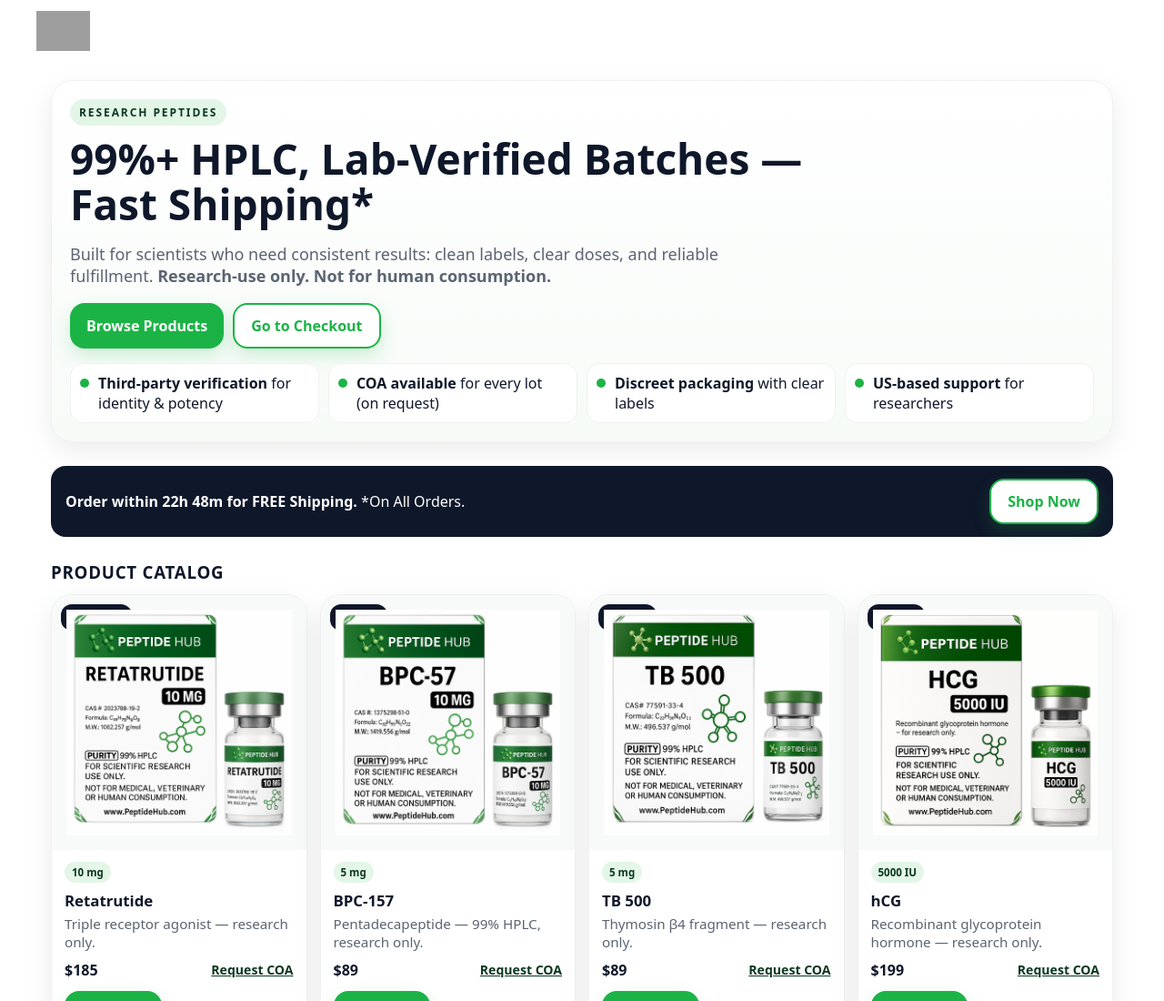
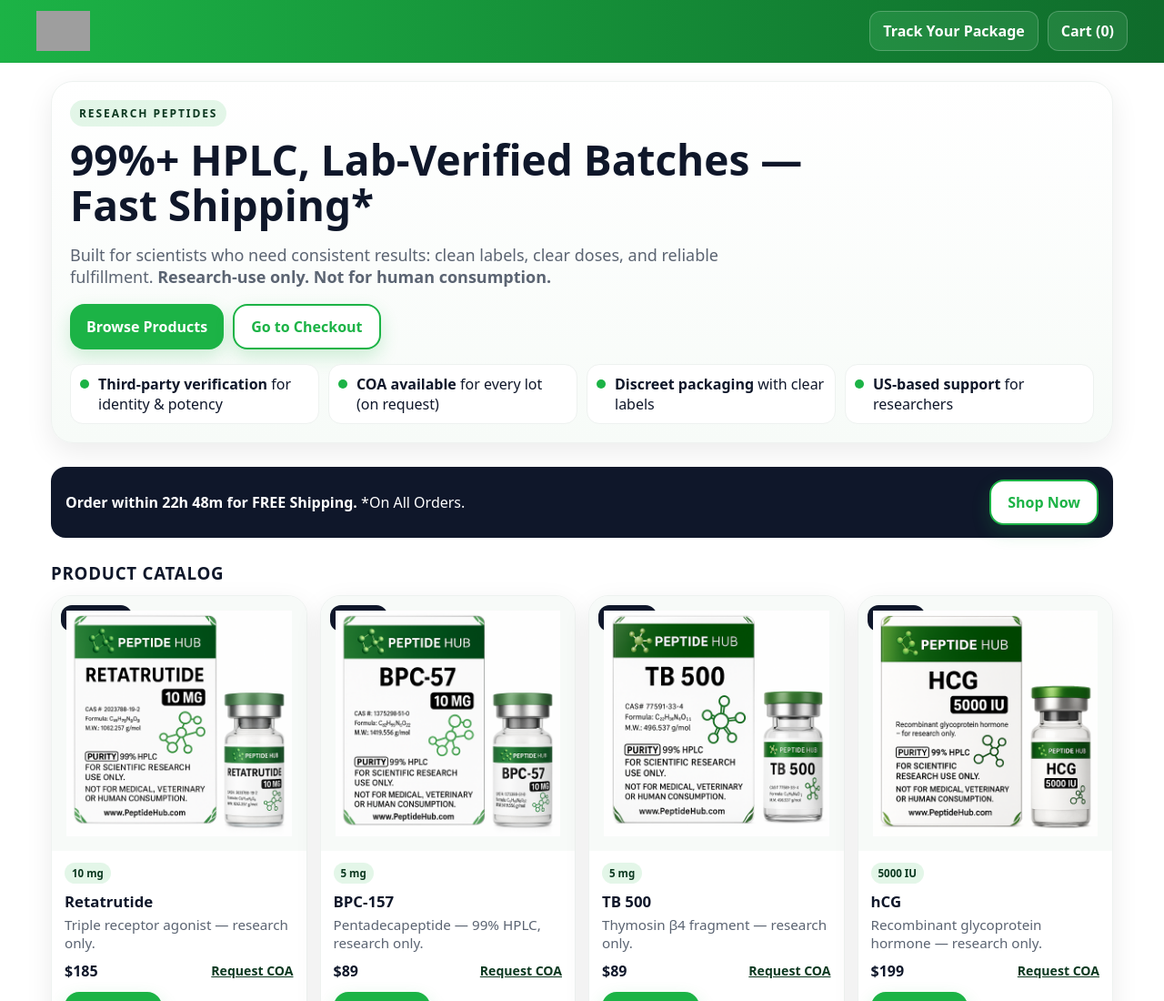
Before and after one commit to Mosescerva9/Peptide-Hub, a website: page html-pages/index.html in a window 1280 px wide. Shown: the top 1100 px of the page at 91% size. Drawn offline with Linux system fonts and the light colour scheme; grey boxes are pictures that could not be loaded.

Commit message:
index.html

```diff
--- a/html-pages/index.html
+++ b/html-pages/index.html
@@ -22,9 +22,17 @@
     a{text-decoration:none;color:inherit}
     img{max-width:100%;display:block}
     .container{max-width:1200px;margin:0 auto;padding:0 16px}
-    /* Header */
     /* --- Compact header with only Track + Cart, bigger logo --- */
-.header { /* keeps your existing gradient/sticky styles */ }
+    .header{
+      position: sticky;
+      top: 0;
+      z-index: 40;
+      background: linear-gradient(90deg, var(--green), var(--green-d));
+      color: #fff;
+      border-bottom: 1px solid rgba(0,0,0,.04);
+    }
+    /* keep header links white */
+    .header a{ color:#fff; }
 
     .nav-compact{
       display:flex;
@@ -32,11 +40,18 @@
       justify-content:space-between;
       gap:12px;
       padding:12px 0;
-  padding-top:calc(12px + env(safe-area-inset-top)); /* nicer on iPhone notch */
+      /* nicer on iPhone notch */
+      padding-top:calc(12px + env(safe-area-inset-top));
+    }
+
+    /* ensure the logo block is vertically centered */
+    .nav-compact .brand{
+      display:flex;
+      align-items:center;
     }
 
     .nav-compact .brand img.logo{
-  height:44px;            /* was 36px — slightly bigger */
+      height:44px; /* slightly bigger logo */
       width:auto;
       display:block;
     }
```
Lines whose indentation alone changed are shown as unchanged.
